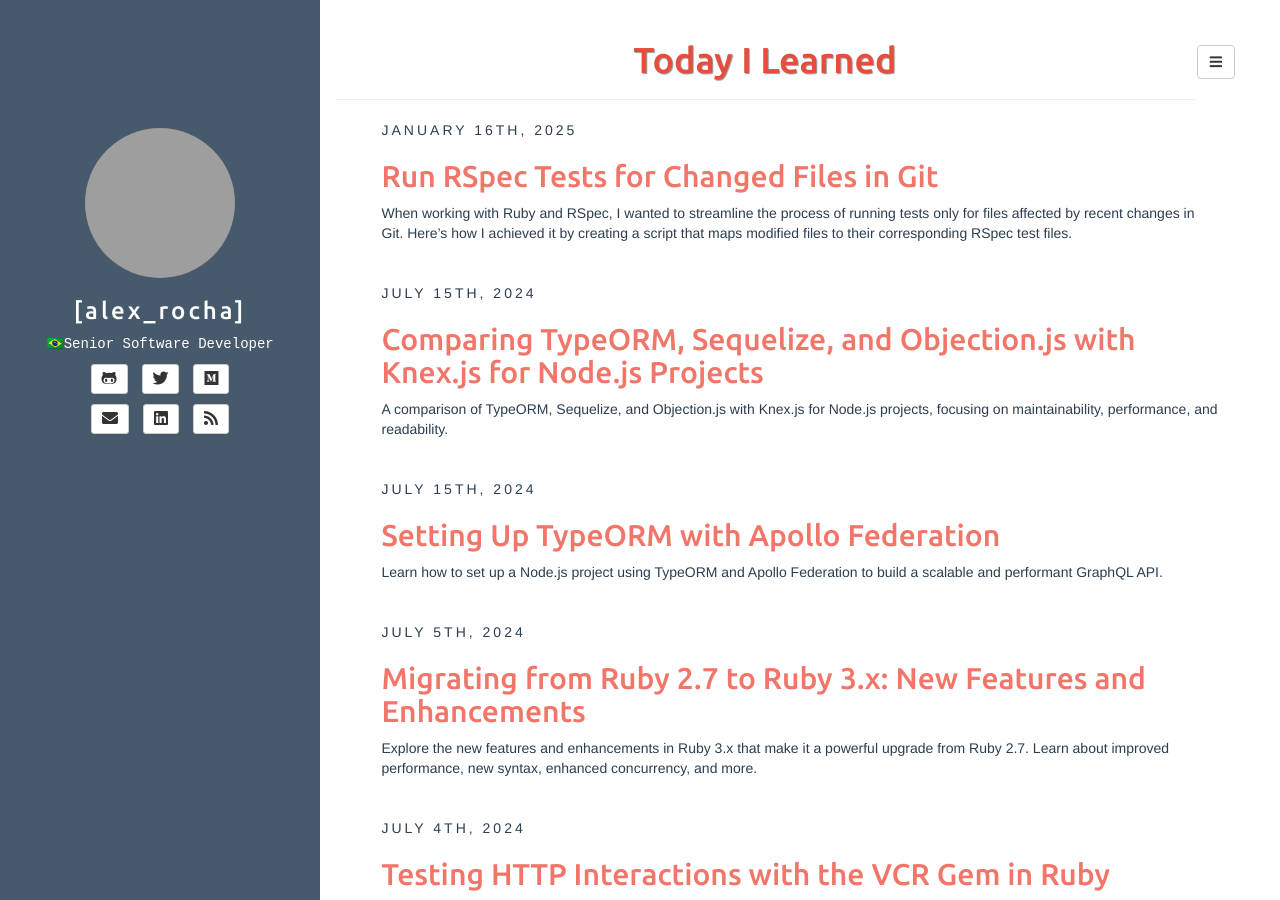
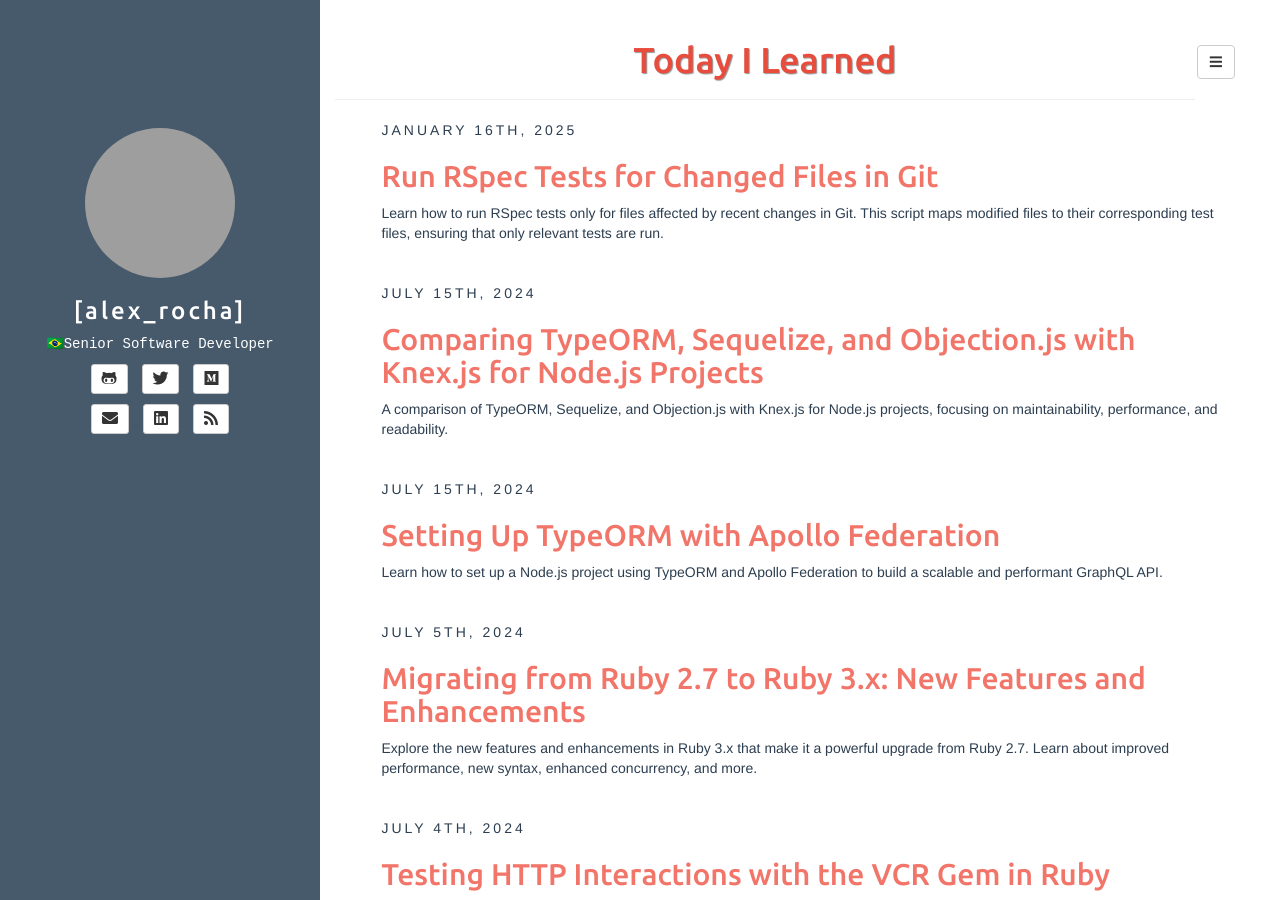
Before and after one commit to alexrochas/alexrochas.github.io, a Jekyll site: the page built from _pages/til.html, in a window 1280 px wide and 900 px high. Built offline with Jekyll 4.4.1, drawn with Linux system fonts in a browser that asks for light colours; the list of posts is cut into pages by our own code; grey boxes are pictures that could not be loaded.

Commit message:
fix layout and add excerpt

```diff
--- a/_til/2025-01-16-run-tests-for-changed-files-in-ruby.md
+++ b/_til/2025-01-16-run-tests-for-changed-files-in-ruby.md
@@ -1,8 +1,10 @@
 ---
+layout: post
 title: "Run RSpec Tests for Changed Files in Git"
 date: 2025-01-16
-subject: "RSpec, Git, Automation"
+categories: [RSpec, Git, Automation]
 tags: [ruby, rspec, git, testing, automation]
+excerpt: "Learn how to run RSpec tests only for files affected by recent changes in Git. This script maps modified files to their corresponding test files, ensuring that only relevant tests are run."
 ---
 
 When working with Ruby and RSpec, I wanted to streamline the process of running tests only for files affected by recent changes in Git. Here's how I achieved it by creating a script that maps modified files to their corresponding RSpec test files.
```
